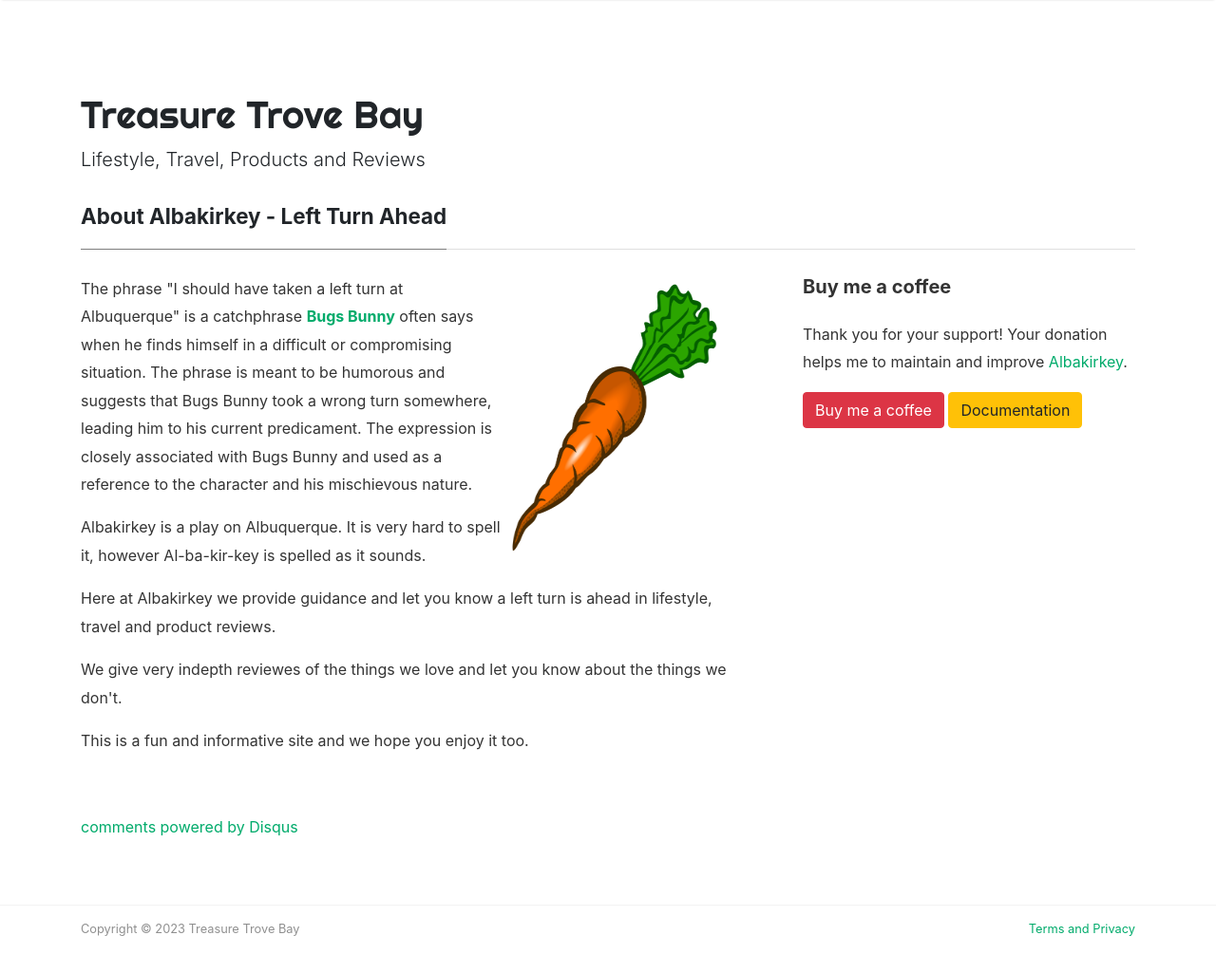
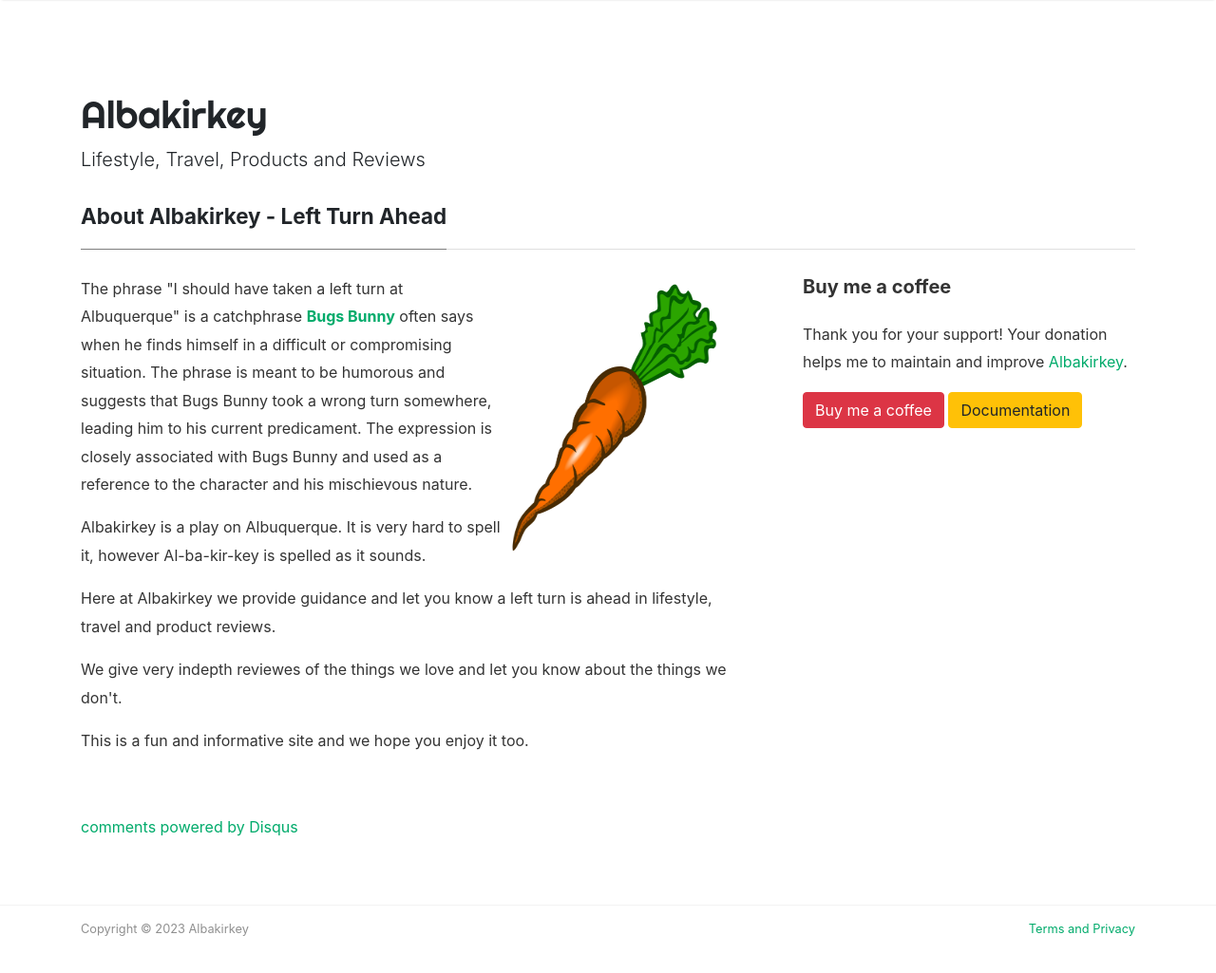
Before and after one commit to zombiedogz/albakirkey, a Jekyll site: the page built from _pages/about.md, in a window 1280 px wide and 1063 px high. Shown: the top 1025 px of the window at 95% size. Built offline with Jekyll 4.4.1, drawn with Linux system fonts in a browser that asks for light colours; nearby versions of some CDN libraries; comment, search, counter and statistics services are not loaded.

Commit message:
Update _config.yml
change back

```diff
--- a/_config.yml
+++ b/_config.yml
@@ -1,6 +1,6 @@
 # Site
-name: "Treasure Trove Bay"
-title: "Treasure Trove Bay"
+name: "Albakirkey"
+title: "Albakirkey"
 description: "Lifestyle, Travel, Products and Reviews"
 logo: 'assets/images/logo.png'
 favicon: 'albakirkey/assets/images/logo.png'
```
